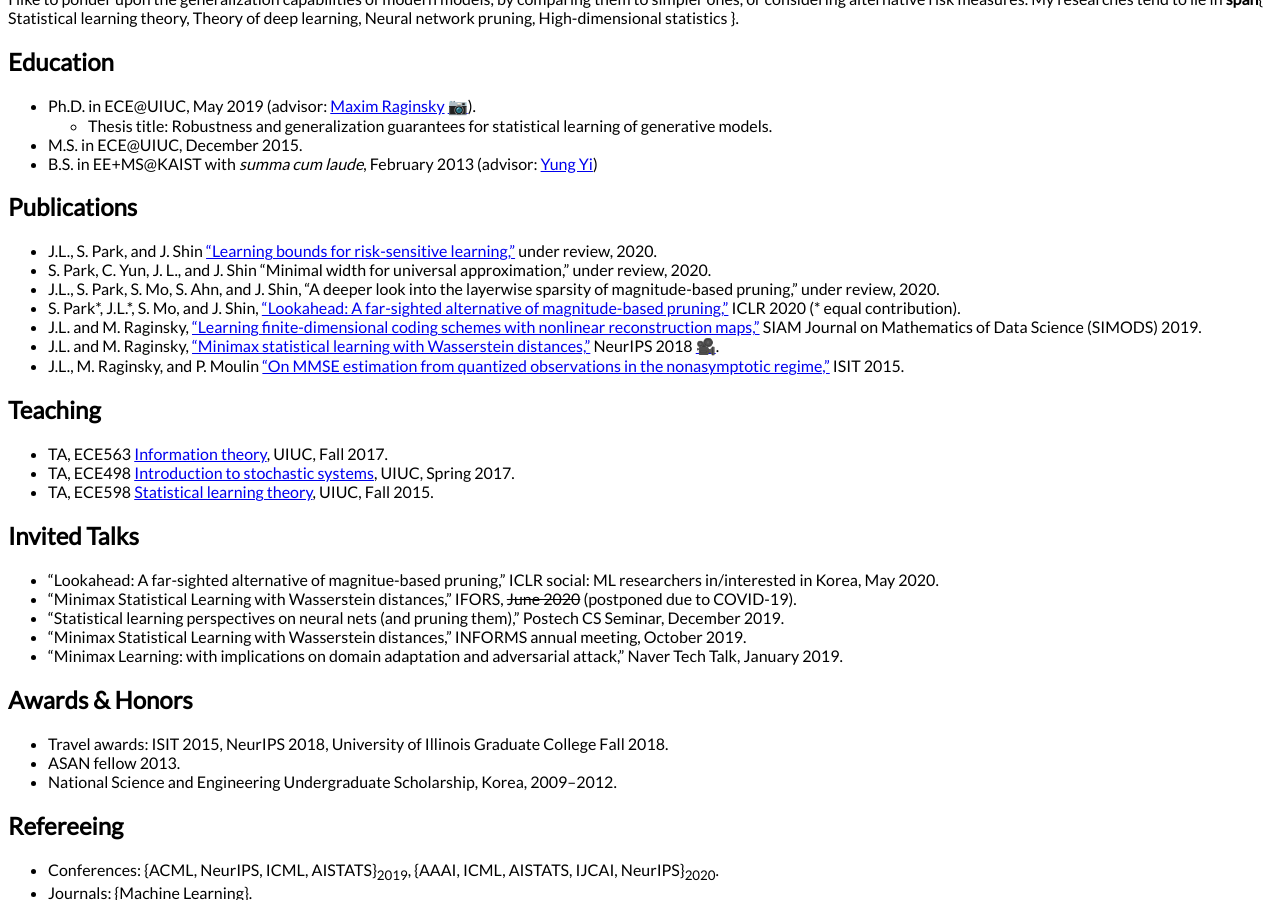
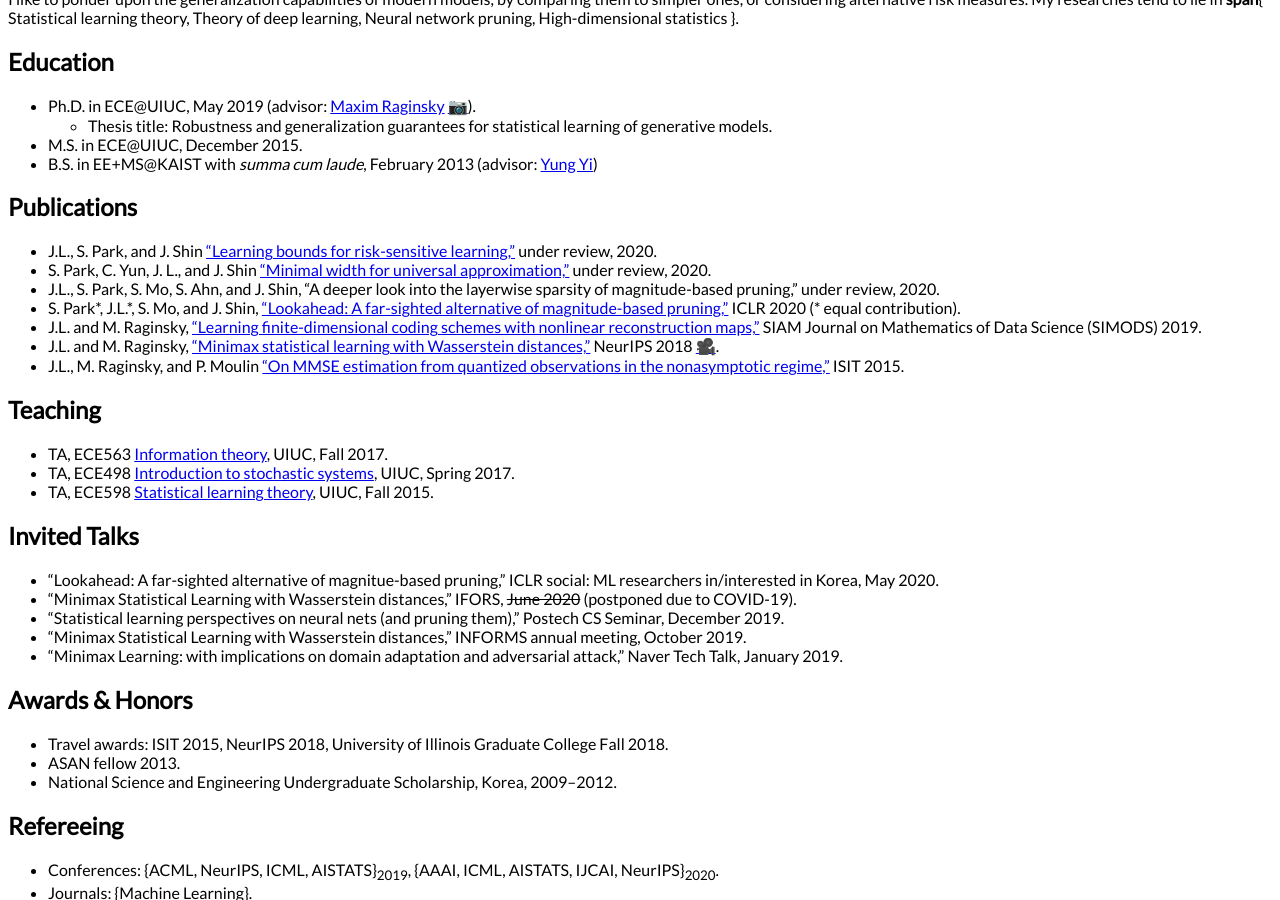
Before and after one commit to jaeho-lee/jaeho-lee.github.io, a Jekyll site: the page built from index.md, in a window 1280 px wide and 900 px high, scrolled down 475 px. Built offline with Jekyll 4.4.1, drawn with Linux system fonts in a browser that asks for light colours; emoji names are drawn with the system emoji font; some of the changed lines change nothing that is shown.

Commit message:
Update index.md

```diff
--- a/index.md
+++ b/index.md
@@ -22,7 +22,7 @@ I like to ponder upon the generalization capabilities of modern models, by compa
 
 ## Publications
 * J.L., S. Park, and J. Shin ["Learning bounds for risk-sensitive learning,"](https://arxiv.org/abs/2006.08138) under review, 2020.
-* S. Park, C. Yun, J. L., and J. Shin "Minimal width for universal approximation," under review, 2020.
+* S. Park, C. Yun, J. L., and J. Shin ["Minimal width for universal approximation,"](https://arxiv.org/pdf/2006.07589.pdf) under review, 2020.
 * J.L., S. Park, S. Mo, S. Ahn, and J. Shin, "A deeper look into the layerwise sparsity of magnitude-based pruning," under review, 2020.
 * S. Park\*, J.L.\*, S. Mo, and J. Shin, ["Lookahead: A far-sighted alternative of magnitude-based pruning,"](https://openreview.net/forum?id=ryl3ygHYDB) ICLR 2020 (\* equal contribution).
 * J.L. and M. Raginsky, ["Learning finite-dimensional coding schemes with nonlinear reconstruction maps,"](https://www.google.com/search?client=safari&rls=en&q=learning+finite-dimensional+coding+schems&ie=UTF-8&oe=UTF-8) SIAM Journal on Mathematics of Data Science (SIMODS) 2019.
```
